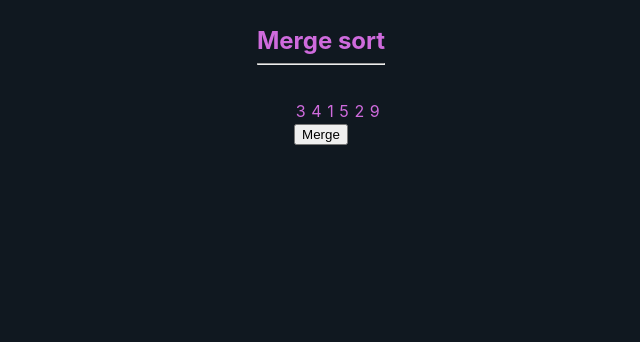
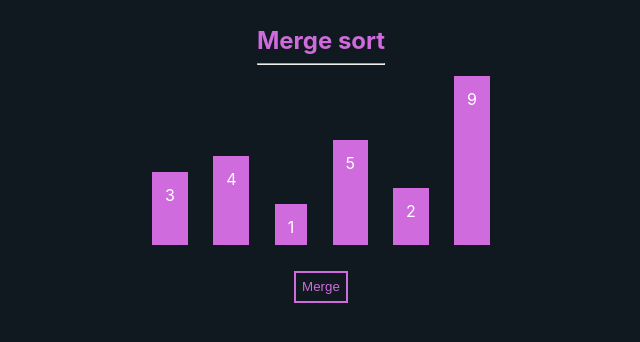
Before and after one commit to Jonny-exe/visualize-algorithms, a React (Create React App) app: page / in a window 1280 px wide. Shown: the top 342 px of the page, without its empty margins (319-959 px from the left). Built offline with nearby package versions, Linux system fonts and the light colour scheme.

Commit message:
feat: added better styling

```diff
--- a/src/App.css
+++ b/src/App.css
@@ -10,6 +10,7 @@
   text-align: center;
   --purple: #CF6BDD;
   --blue: #101820;
+  --speed: 0.5s;
   background-color: var(--blue);
   color: var(--purple);
 }
@@ -19,7 +20,22 @@ h2 {
 }
 
 hr {
-  color: white;
+  color: var(--purple);
+}
+
+button{
+  cursor: pointer;
+  background-color: var(--blue);
+  border: 2px solid var(--purple);
+  color: var(--purple);
+  padding: 0.5%;
+  margin: 1%;
+  transition-duration: var(--speed);
+}
+
+button:hover {
+  background-color: var(--purple);
+  color: var(--blue);
 }
 
 .algorithm-selection {
@@ -27,9 +43,16 @@ hr {
 }
 
 .algorithm-value {
-  margin: 5% 5%;
+  margin: 1%;
+  padding: 1%;
+  background-color: var(--purple);
+  color: white;
 }
 
 .algorithms {
+  width: 100%;
   display: flex;
+  height: 20%;
+  justify-content: center;
+  align-items: flex-end;
 }
```
